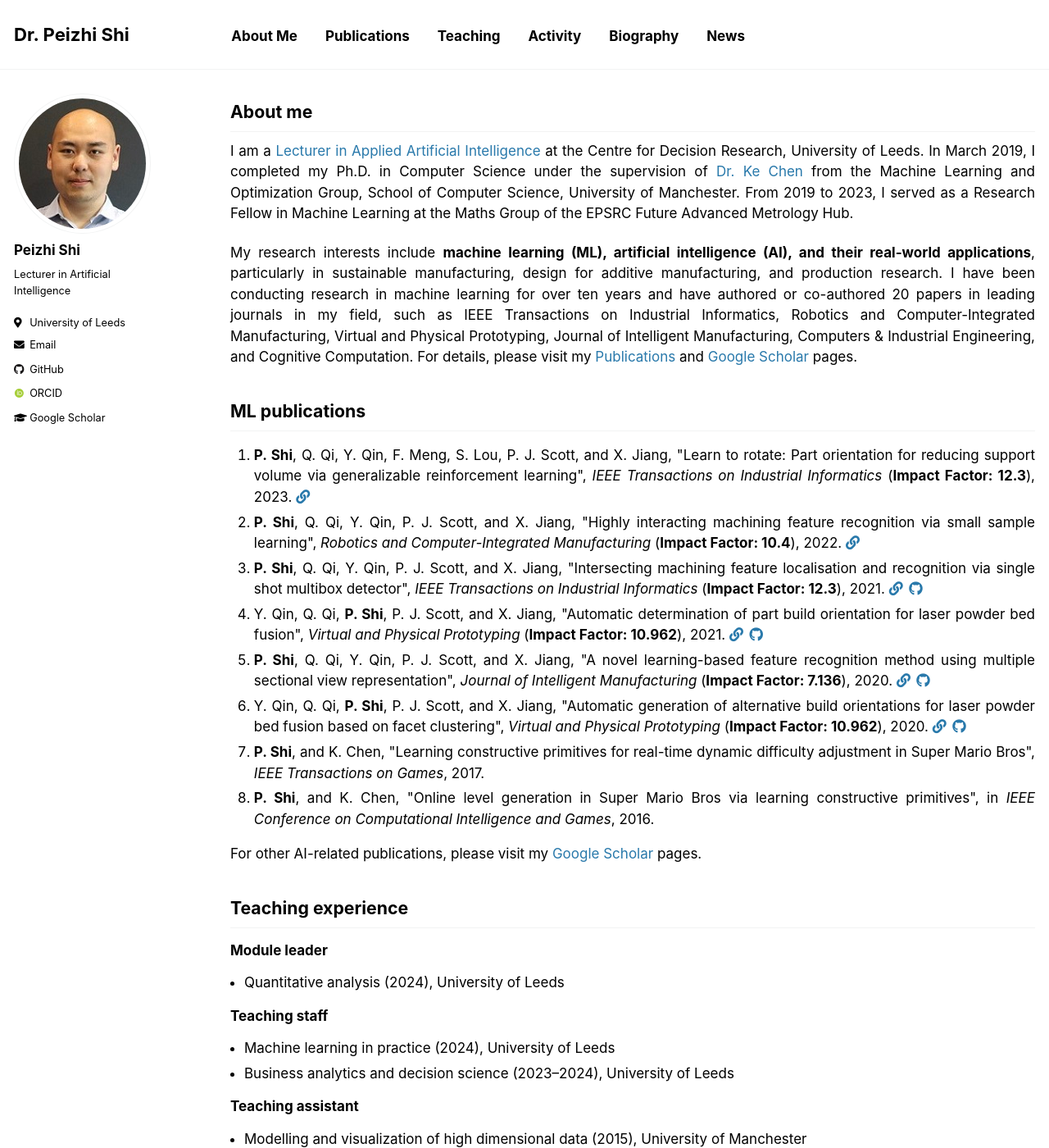
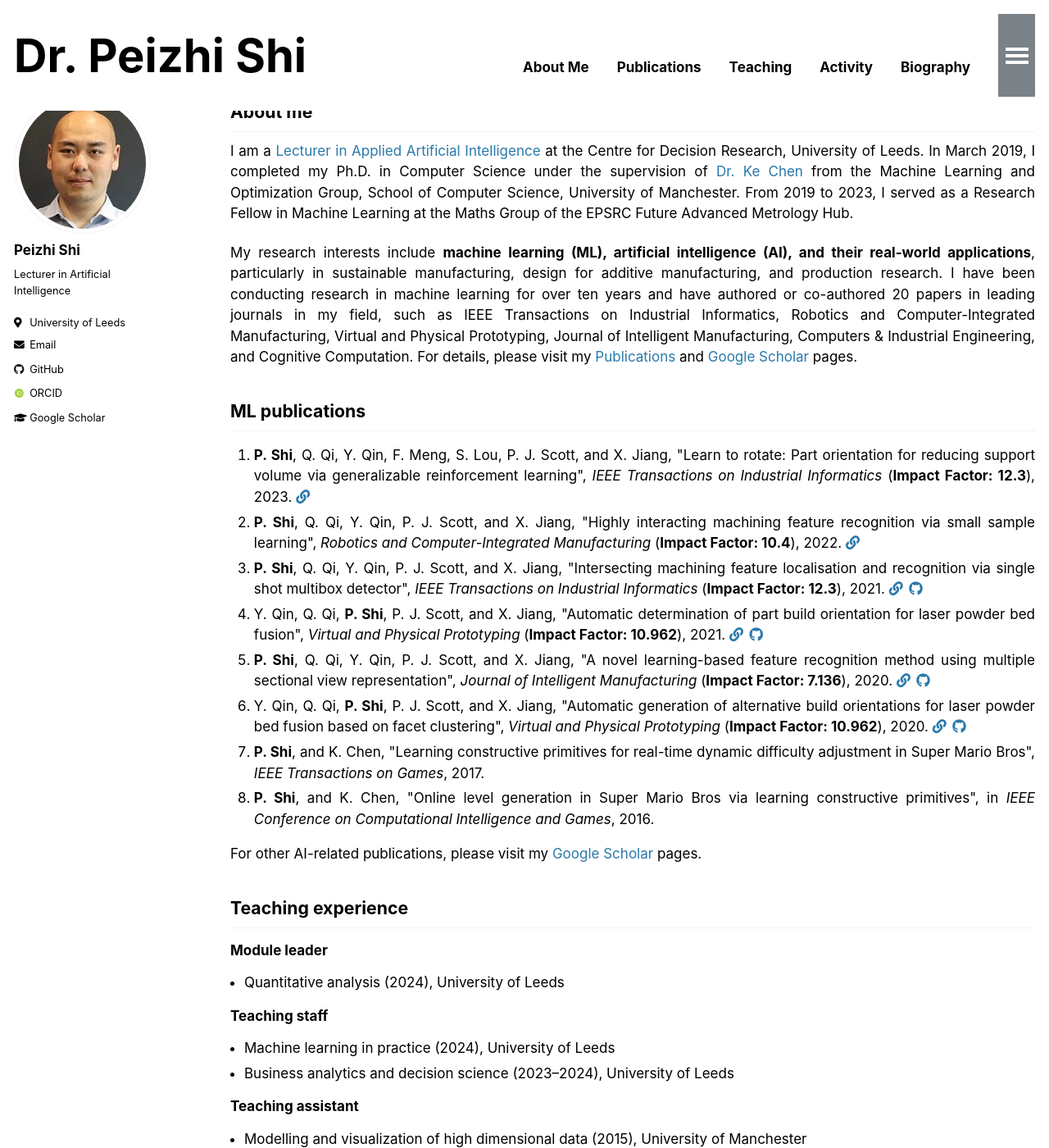
Before and after one commit to PeizhiShi/peizhishi.github.io, a Jekyll site: the page built from _pages/index.md, in a window 1280 px wide and 1400 px high. Shown: the whole window at 82% size. Built offline with Jekyll 4.4.1, drawn with Linux system fonts in a browser that asks for light colours; some web fonts are replaced; our own code applies the rules of GitHub Pages for plain Markdown files.

Commit message:
Update _masthead.scss

```diff
--- a/_sass/_masthead.scss
+++ b/_sass/_masthead.scss
@@ -56,7 +56,7 @@
 
 
   &--lg {
-    font-size: 130%;
+    font-size: 330%;
     padding-right: 4.1em;
 
   }
```
